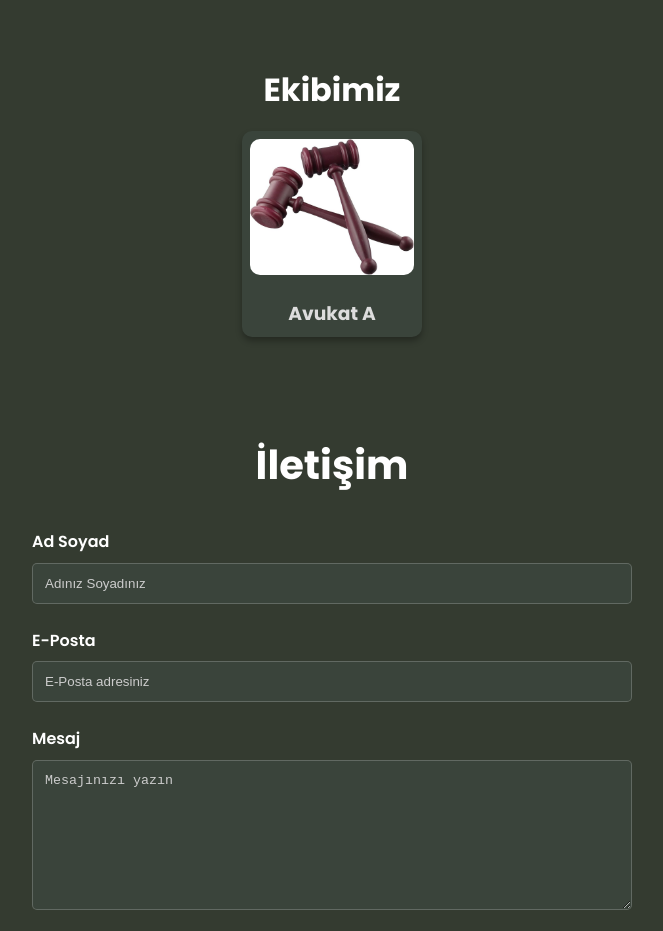
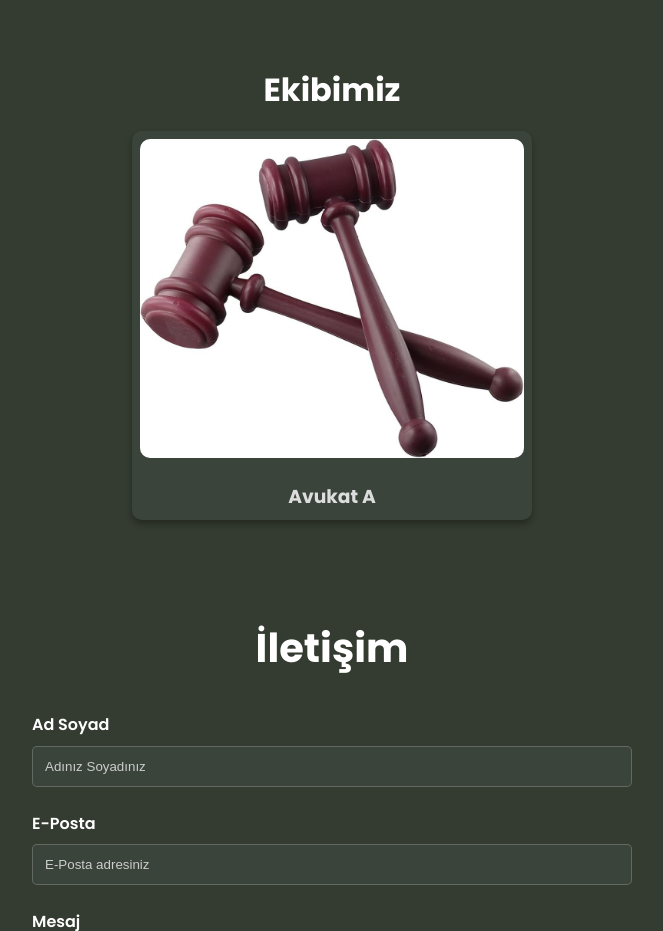
Before and after one commit to htr2b/kahanLaw, a plain HTML site: page index.html in a window 1280 px wide. Shown: the part 1540-2471 px from the top of the page, without its empty margins (308-971 px from the left). Drawn offline with Linux system fonts and the light colour scheme.

Commit message:
text changes

```diff
--- a/style.css
+++ b/style.css
@@ -239,7 +239,7 @@ body {
   display: grid;
   grid-template-columns: repeat(auto-fit, minmax(180px, 1fr)); /* Min genişliği 220px'den 180px'e düşürdük */
   gap: 1rem; /* Grid aralığını 2rem'den 1rem'e indirdik */
-  max-width: min-content;
+  max-width: 400px;
   margin: 0 auto;
 }
 .team-member {
```
